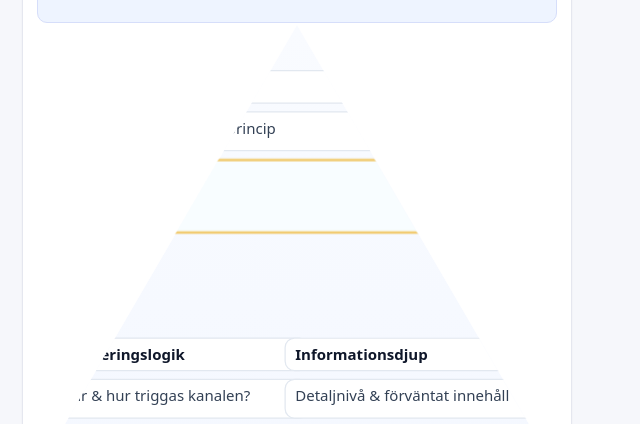
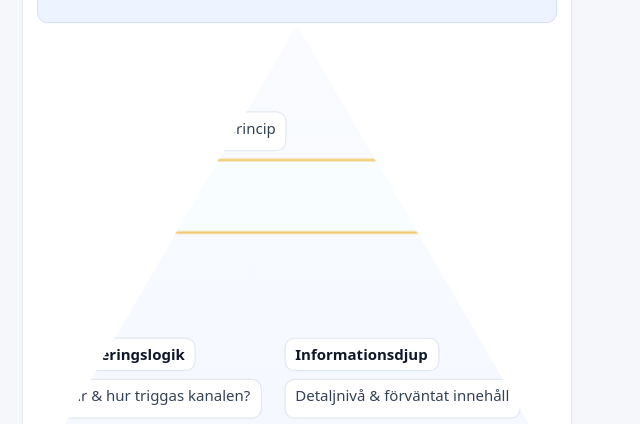
Before and after one commit to MalinTest-VT/Kanaltriangel, a plain HTML site: page index.html in a window 1280 px wide. Shown: the part 293-717 px from the top of the page, 0-640 px from the left. Drawn offline with Linux system fonts and the light colour scheme.

Commit message:
Update index.html
Rubrik bättre hanterad.

```diff
--- a/index.html
+++ b/index.html
@@ -117,15 +117,20 @@
   .zone-right{ top: var(--bottom-y); left: calc(50% + var(--spread-x)); transform: translate(-50%, 0); width: var(--bottom-w); height: var(--bottom-h); }
 
   /* Rubrik / underrubrik */
-  .zone-label,
-  .zone-sub{
+
+.zone-label,
+.zone-sub{
     display:inline-block;
+    max-width: fit-content;
+    position: relative;
+    z-index: 5;
     background: var(--label-bg);
     border:1px solid #e2e8f0;
     color:#0f172a;
     border-radius:8px;
     padding:4px 8px;
-  }
+}
+
   .zone-label{ font-size: var(--label-font); font-weight:700; }
   .zone-sub{ font-size: var(--sublabel-font); font-weight:500; color:#334155; min-height: 22px; }
   .zone-sub[contenteditable]:empty:before{ content:"Skriv underrubrik…"; color:#94a3b8; }
```
